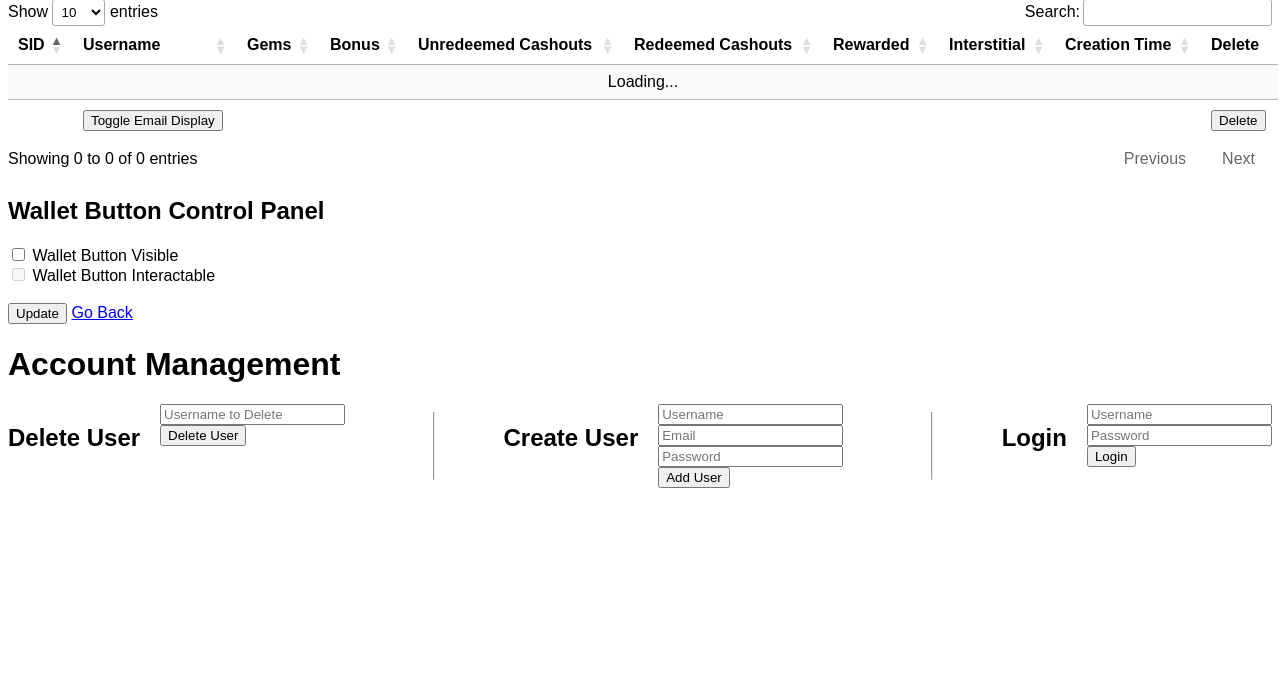
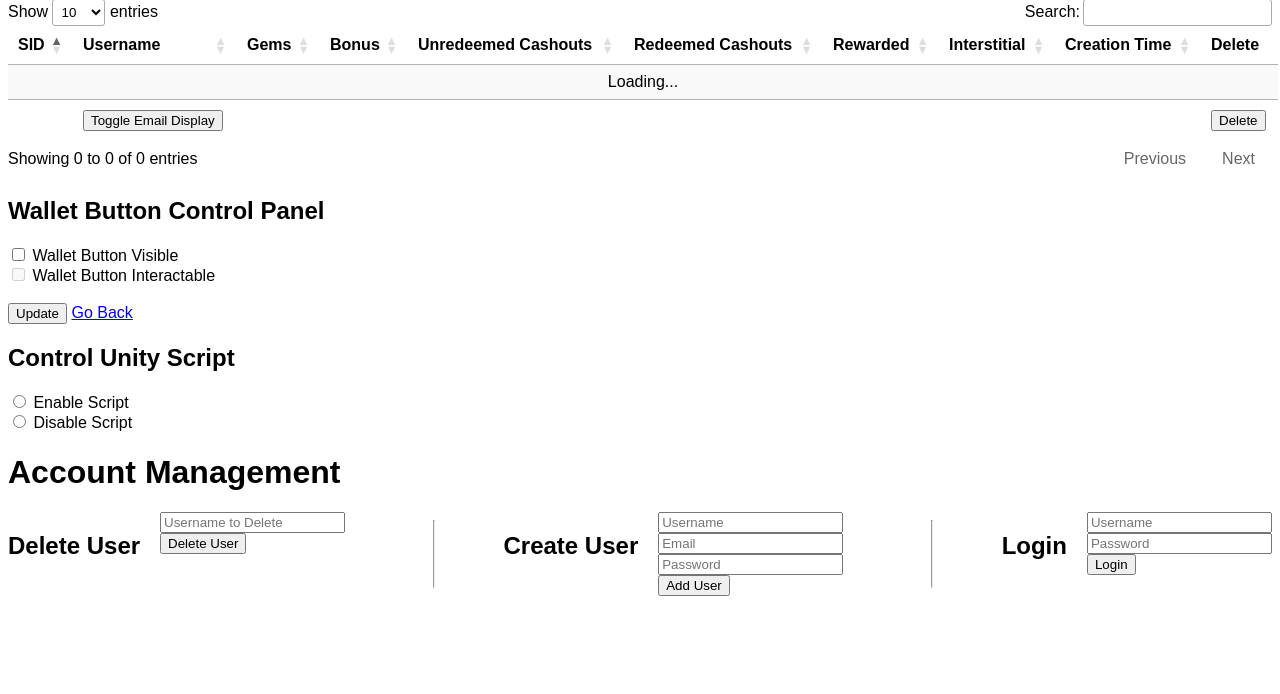
Before and after one commit to RoseMaster3000/PaypalBridge, a Python web app: template PaypalWebsite/templates/dashboard.html in a window 1280 px wide. Shown: the part 958-1652 px from the top of the page. Before the commit the page ends 1446 px from the top, so only its background shows below. Run offline with Jinja, Linux system fonts and the light colour scheme; the template is opened without the code that fills it, so the values that code supplies are empty; some libraries are stand-ins or nearby versions; some web fonts are replaced.

Commit message:
serverConnector_control

```diff
--- a/PaypalWebsite/templates/dashboard.html
+++ b/PaypalWebsite/templates/dashboard.html
@@ -44,6 +44,9 @@
   <!-- disable/anable wallet button in unity -->
   {% include "wallet_status.html" %}
 
+   <!-- disable/anable script button in unity -->
+  {% include "script_status.html" %}
+
   <!-- Account Management -->
   {% include "dash-accounts.html" %}
 <br><br><br><br><br>
--- /dev/null
+++ b/PaypalWebsite/templates/script_status.html
@@ -0,0 +1,68 @@
+<!DOCTYPE html>
+<html>
+<head>
+    <title>Unity Script Control</title>
+    <style>
+        #statusMessage {
+            font-weight: bold;
+            opacity: 1;
+            transition: opacity 2s ease-out;
+            margin-top: 10px;
+        }
+        .enabled {
+            color: blue;
+        }
+        .disabled {
+            color: red;
+        }
+    </style>
+</head>
+<body>
+    <h2>Control Unity Script</h2>
+
+    <form id="scriptForm">
+        <label>
+            <input type="radio" name="scriptControl" value="enable" onchange="toggleScript()"> Enable Script
+        </label><br>
+
+        <label>
+            <input type="radio" name="scriptControl" value="disable" onchange="toggleScript()"> Disable Script
+        </label>
+    </form>
+
+    <p id="statusMessage"></p>
+
+    <script>
+        function toggleScript() {
+            const selectedValue = document.querySelector('input[name="scriptControl"]:checked');
+
+            if (!selectedValue) return; // No selection
+
+            let enabled = selectedValue.value === "enable";
+
+            fetch('/set_script_status', {
+                method: 'POST',
+                headers: {
+                    'Content-Type': 'application/json'
+                },
+                body: JSON.stringify({ enabled: enabled })
+            })
+            .then(response => response.json())
+            .then(data => {
+                const msg = document.getElementById("statusMessage");
+                msg.textContent = data.message;
+                msg.className = enabled ? "enabled" : "disabled";
+                msg.style.opacity = 1;
+
+                // Fade out after 3 seconds
+                setTimeout(() => {
+                    msg.style.opacity = 0;
+                }, 3000);
+            })
+            .catch(error => {
+                console.error('Error:', error);
+            });
+        }
+    </script>
+</body>
+</html>
```
Also changed, not shown: PaypalWebsite/website.py (+11 -0 lines).
